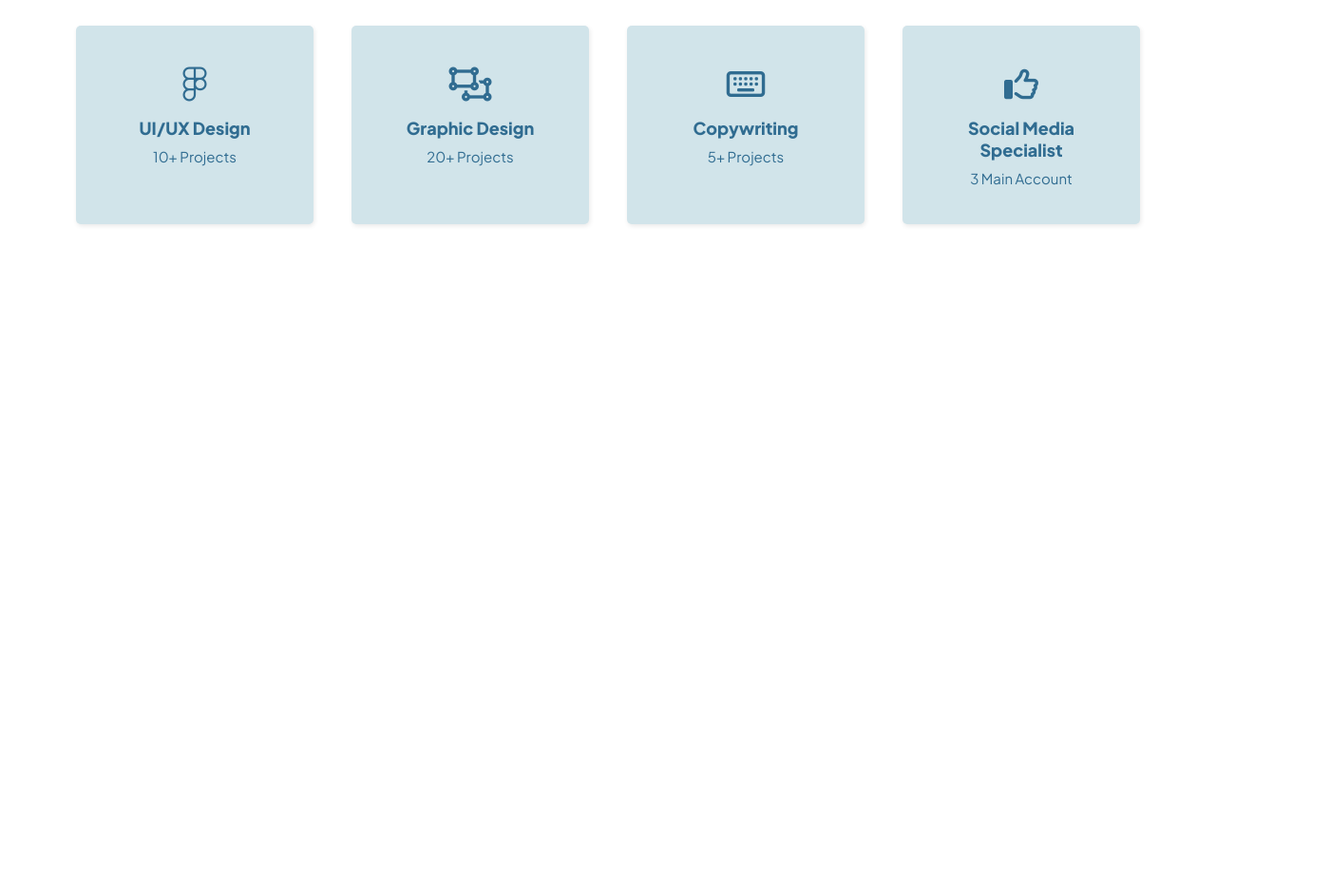
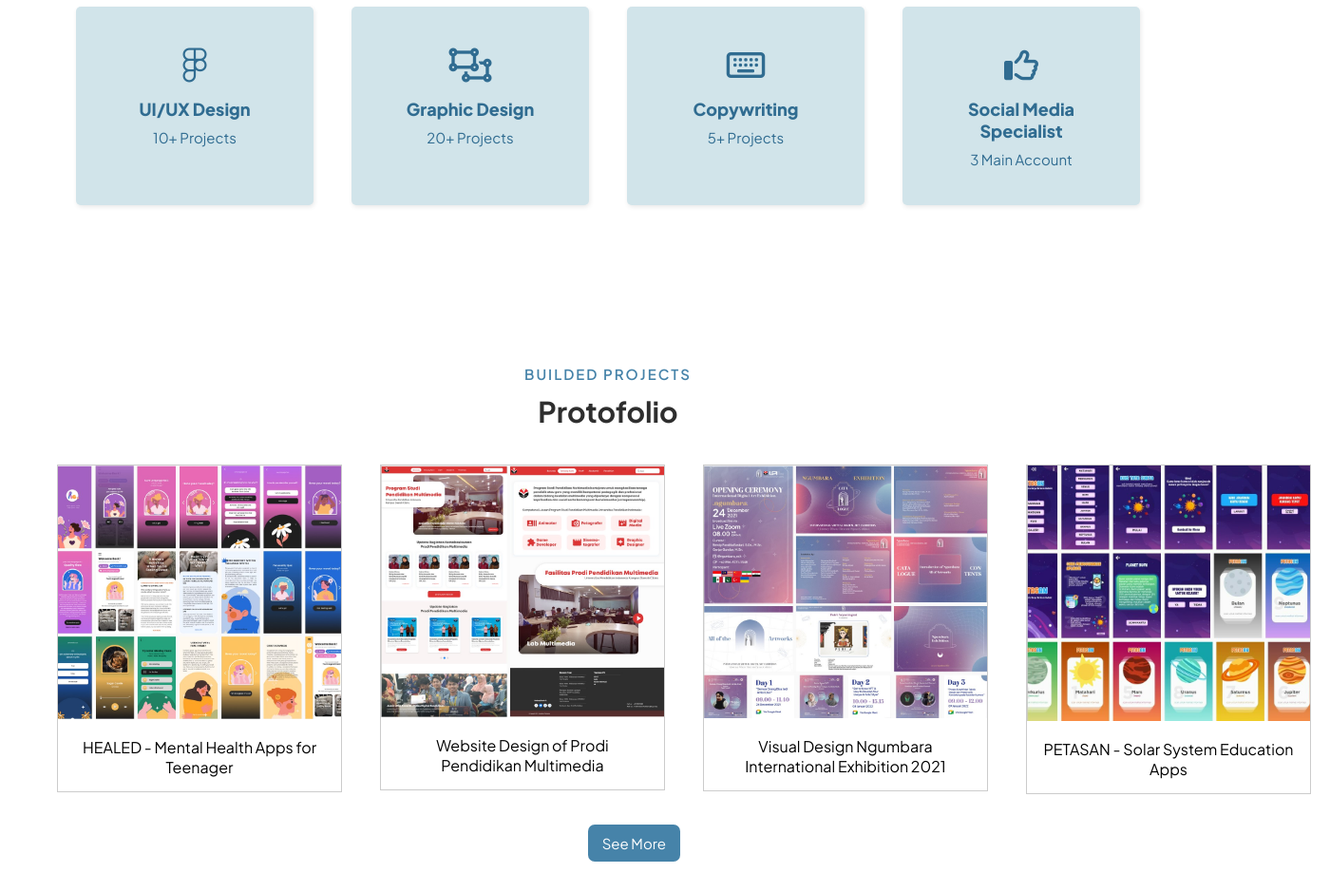
Before and after one commit to Syifaaahdr29/PersonalWebsite, a plain HTML site: page homepage.html in a window 1280 px wide. Shown: the part 1323-2262 px from the top of the page at 95% size, 1400 px wide, since content can reach past the window. Before the commit the page ends 1579 px from the top, so only its background shows below. Drawn offline with Linux system fonts and the light colour scheme.

Commit message:
add porto gallery

```diff
--- a/homepage.html
+++ b/homepage.html
@@ -73,10 +73,65 @@
                 <div><i class="fa-regular fa-keyboard fa-2xl"> </i><br> <br> Copywriting <p id="skilsub">5+ Projects</p></div>
                 <div><i class="fa-regular fa-thumbs-up fa-2xl"></i> <br> <br> Social Media Specialist <p id="skilsub">3 Main Account</p></div>
           </div>
+          <!-- PROJECTS -->
+          <div class="flex-container2">
+            <div></div>
+            <div>
+              <p id="skillsub">BUILDED PROJECTS</p>
+              <p id="skillstitle">Protofolio</p>
+            </div>
+            <div></div>
+          </div>
+
+          <div class="flex-container4">
+              <div>
+                <div class="gallery">
+                  <a target="_blank" href="img/porto1.jpg">
+                    <img src="img/porto1.jpg" alt="porto1" width="600" height="400">
+                  </a>
+                  <div class="desc">HEALED - Mental Health Apps for Teenager</div>
+                </div>
+              </div>
+
+              <div>
+                <div class="gallery">
+                  <a target="_blank" href="img/porto2.jpg">
+                    <img src="img/porto2.jpg" alt="Forest" width="600" height="400">
+                  </a>
+                  <div class="desc">Website Design of Prodi Pendidikan Multimedia</div>
+                </div>
+              </div>
+              <div>
+                <div class="gallery">
+                  <a target="_blank" href="img/porto3.jpg">
+                    <img src="img/porto3.jpg" alt="Northern Lights" width="600" height="400">
+                  </a>
+                  <div class="desc">Visual Design Ngumbara International Exhibition 2021</div>
+                </div>
+              </div>
+              <div>
+                <div class="gallery">
+                  <a target="_blank" href="img/porto4.jpg">
+                    <img src="img/porto4.jpg" alt="Mountains" width="600" height="400">
+                  </a>
+                  <div class="desc">PETASAN - Solar System Education Apps</div>
+                </div>
+              </div>
+        </div>
+        <div class="flex-container5">
+            <div></div>
+            <div><button class="button button2">See More</button></div>
+            <div></div>
+        </div>
     </body>
+    <footer>
+
+    </footer>
+
+
     <script src="https://kit.fontawesome.com/a5d52b0889.js" crossorigin="anonymous"></script>
     <script>
-        // photo modal in abot me
+        // photo modal in about me
             var modal = document.getElementById('myModal');
 
             var img = document.getElementById('myImg');
--- a/style.css
+++ b/style.css
@@ -268,7 +268,6 @@
 }
 
 .flex-container2 > div {
-  margin: 10px;
   padding: 20px;
   font-size: 30px;
   width: 500px;
@@ -294,6 +293,7 @@
   display: flex;
   margin-left: 60px;
   margin-right: 60px;
+  margin-bottom: 120px;
 }
 
 .flex-container3 > div {
@@ -315,3 +315,58 @@
   font-weight: 400;
   line-height: 50%;
 }
+
+/* PROJECTS */
+div.gallery {
+  border: 1px solid #ccc;
+  float: left;
+  width: 300px;
+}
+
+div.gallery:hover {
+  border: 1px solid #777;
+}
+
+div.gallery img {
+  width: 100%;
+  height: auto;
+}
+
+div.desc {
+  padding: 15px;
+  text-align: center;
+}
+
+.flex-container4 {
+  display: flex;
+  margin-left: 40px;
+  margin-right: 40px;
+}
+
+.flex-container4 > div {
+  padding-left: 20px;
+  padding-right: 20px;
+  width: 400px;
+}
+
+.button2 {
+  background-color: #4683a9;
+  color: white
+  border: 2px solid #4683a9;
+}
+
+.button2:hover {
+  background-color: white;
+  color: #4683a9;
+  border: 2px solid #4683a9;
+}
+
+.flex-container5 {
+  display: flex;
+}
+
+.flex-container5 > div {
+  width: 700px;
+  margin: 30px 50px;
+  padding-left: 140px;
+}
```
Also changed, not shown: img/copy.png (deleted), img/graphic.png (deleted), img/network.png (deleted), img/porto1.jpg (added), img/porto2.jpg (added), img/porto3.jpg (added), img/porto4.jpg (added), img/socmed.png (deleted), img/uiux.png (deleted).
